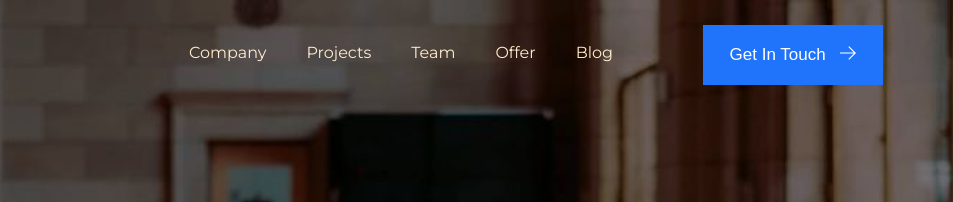
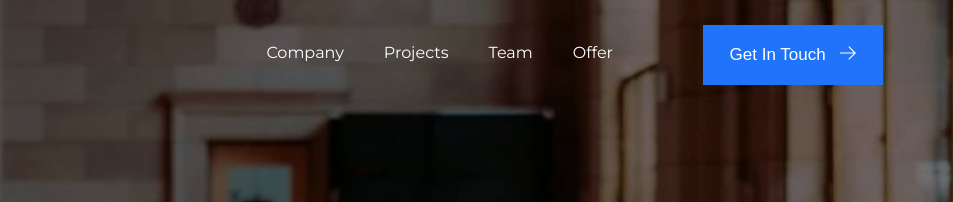
Before and after one commit to MateuszWojnowski/projekt1, a plain HTML site: page index.html in a window 1280 px wide. Shown: the top 202 px of the page, 327-1280 px from the left. Drawn offline with Linux system fonts and the light colour scheme; a script that the page names is missing.

Commit message:
more changes

```diff
--- a/index.html
+++ b/index.html
@@ -20,11 +20,11 @@
             <header>
                 <img id="logo" src="media/logo.png">
                 <nav>
-                    <p>Company</p>
-                    <p>Projects</p>
-                    <p>Team</p>
-                    <p>Offer</p>
-                    <p>Blog</p>
+                    <a href="#navPlusCompanyContent"><p>Company</p></a>
+                    <a href="#projectsContent"><p>Projects</p></a>
+                    <a href="#teamContent"><p>Team</p></a>
+                    <a href="#offerContent"><p>Offer</p></a>
+
                     <button id="navButton">Get In Touch <svg width="16" height="14" viewBox="0 0 16 14" fill="none"
                             xmlns="http://www.w3.org/2000/svg">
                             <path fill-rule="evenodd" clip-rule="evenodd"
--- a/style/style.css
+++ b/style/style.css
@@ -46,10 +46,12 @@ nav {
     cursor: pointer;
 }
 
-nav p {
+nav a {
     margin: 20px;
     margin-top: 35px;
     cursor: pointer;
+    color: white;
+    text-decoration: none;
 }
 
 #navButton {
```
